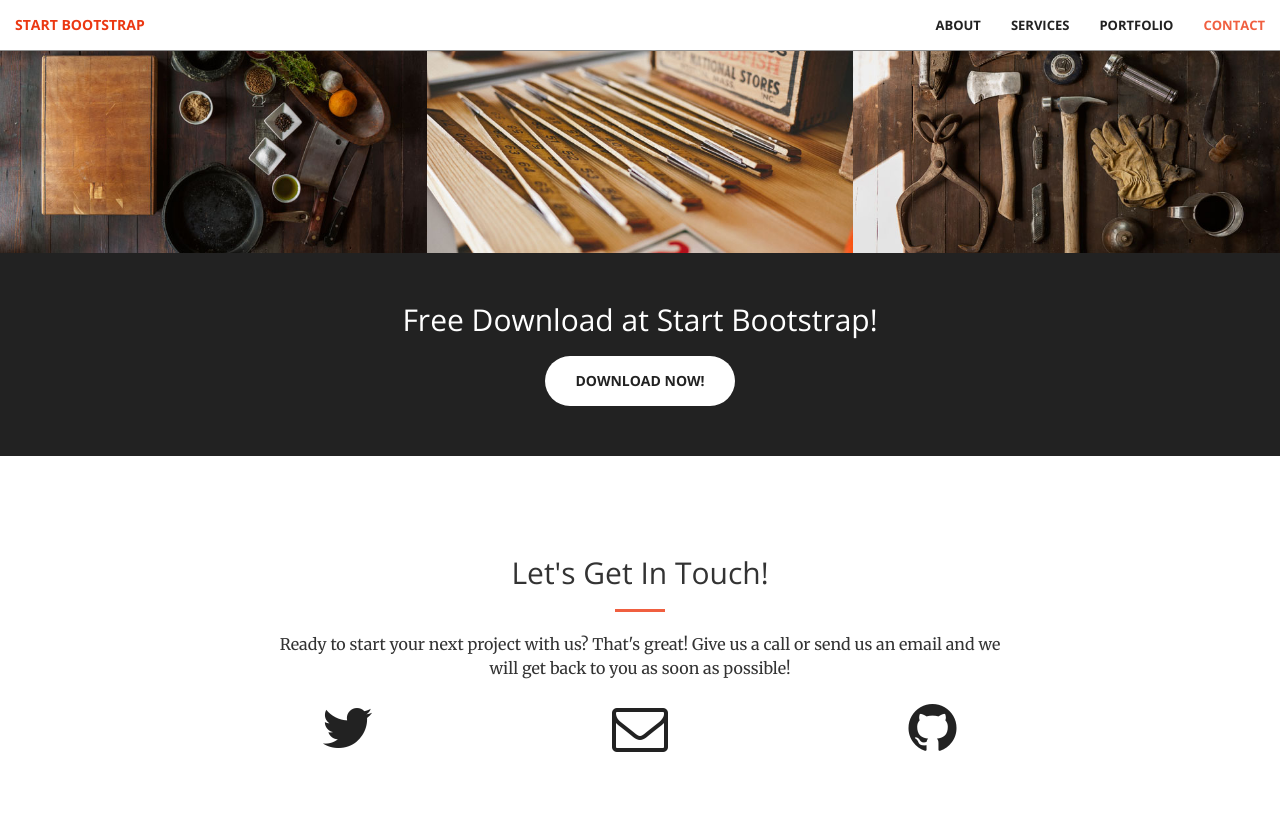
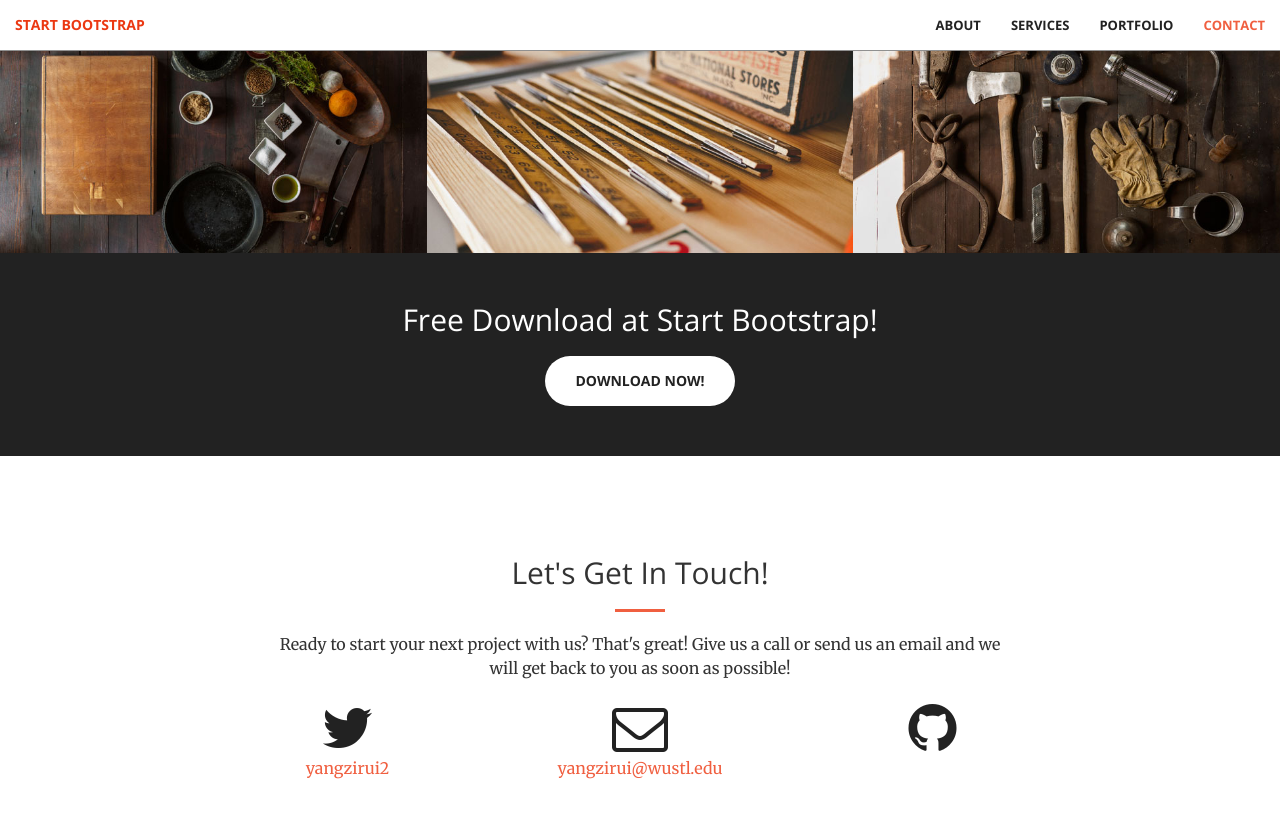
Before and after one commit to tonyhsfz/website, a Jekyll site: the page built from index.html, in a window 1280 px wide and 900 px high, scrolled down 1981 px. Shown: the top 818 px of the window. Built offline with Jekyll 4.4.1, drawn with Linux system fonts in a browser that asks for light colours.

Commit message:
Update _config.yml

```diff
--- a/_config.yml
+++ b/_config.yml
@@ -1,12 +1,12 @@
 # Site settings
-title:
-email:
+title: Tony Zirui Yang
+email: yangzirui@wustl.edu
 description: > # this means to ignore newlines until "baseurl:"
 baseurl: "" # the subpath of your site, e.g. /blog/
 url: "" # the base hostname & protocol for your site
 
-twitter_username:
+twitter_username: yangzirui2
 github_username:
 
 # Build settings
-markdown: kramdown
+#markdown: kramdown
```
